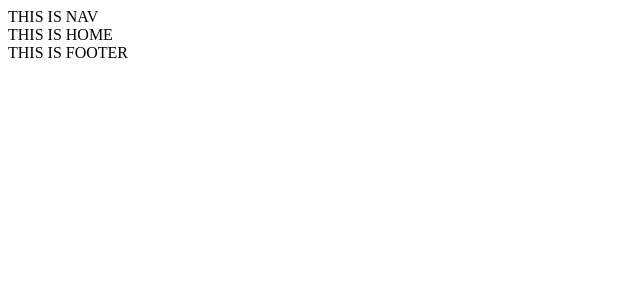
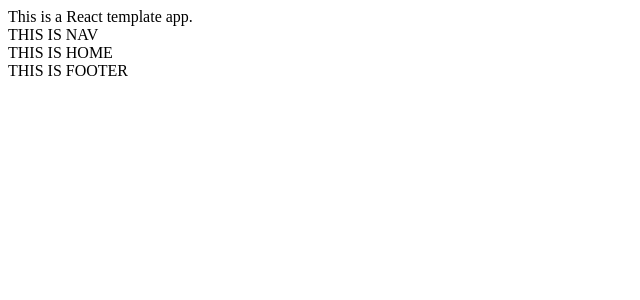
Before and after one commit to harryseong/template-r, a React (Create React App) app: page / in a window 1280 px wide. Shown: the top 300 px of the page, without its empty margins (0-640 px from the left). Built offline with nearby package versions, Linux system fonts and the light colour scheme.

Commit message:
Update App test

```diff
--- a/src/app/App.tsx
+++ b/src/app/App.tsx
@@ -8,6 +8,8 @@ import Places from '../features/places/Places';
 function App() {
   return (
     <div className="App">
+
+      <div>This is a React template app.</div>
 
       <BrowserRouter>
         <Routes>
```
Also changed, not shown: 1 other file (tests, documents, lock files or other folders).
